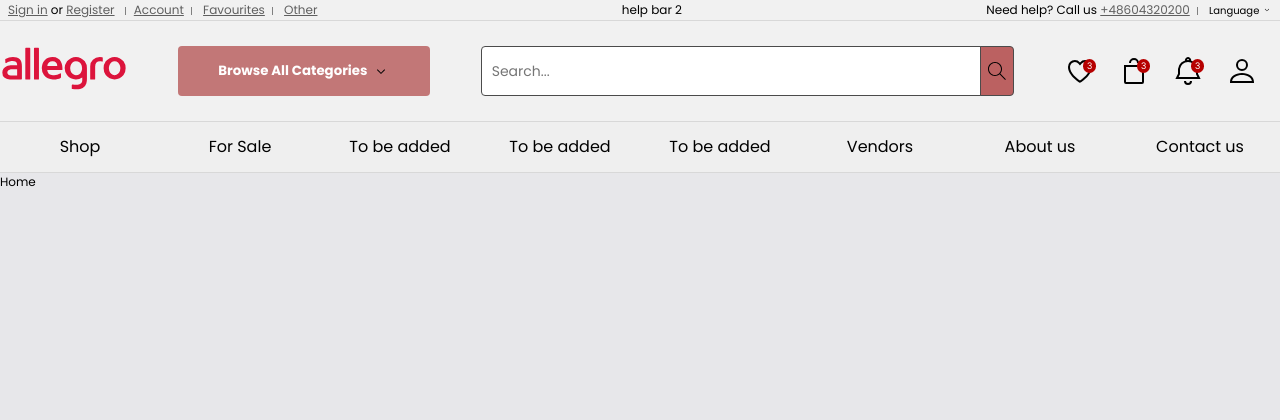
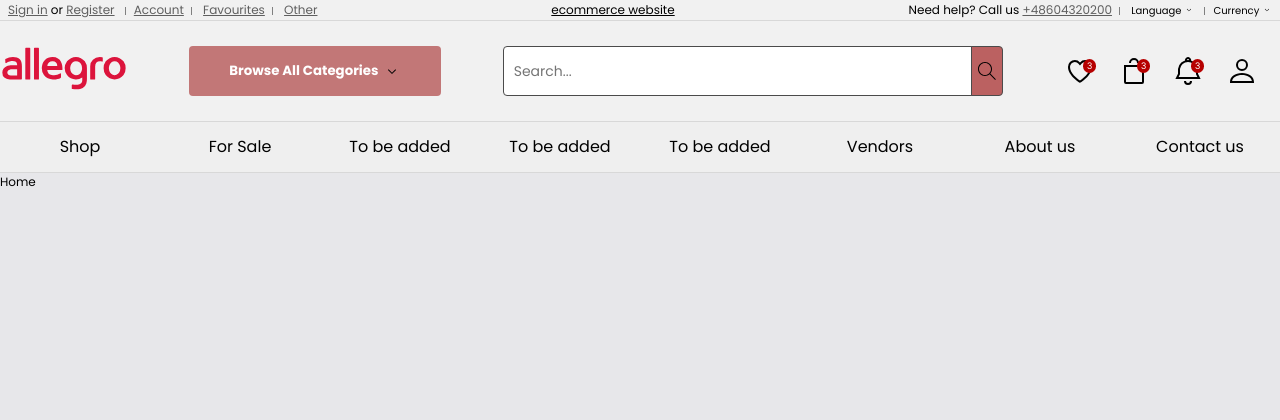
Before and after one commit to rafiwts/ecommerce, a Django app: page / in a window 1280 px wide. Shown: the top 420 px of the page. Run offline with Django 4.2, Linux system fonts and the light colour scheme.

Commit message:
Add script to dropbox buttons and change names

```diff
--- a/static/css/header.css
+++ b/static/css/header.css
@@ -3,8 +3,23 @@
     border-top: 1px solid rgb(216, 216, 216);
 }
 
+@media (max-width: 600px) {
+    .header-container {
+        height: 200px;
+    }
+
+    .header {
+        display: flex;
+        flex-direction: column;
+        justify-content: space-between;
+        align-items: center;
+        height: 100%;
+    }
+
+}
+
 .separator {
-    padding: 8px; /* Adjust as needed */
+    padding: 8px;
     position: relative;
 }
 
@@ -14,7 +29,7 @@
     height: 8px;
     position: absolute;
     top: 14px;
-    right: 0; /* Adjust as needed */
+    right: 0;
 }
 
 .separator a {
@@ -68,10 +83,12 @@
     display: flex;
     flex-direction: row;
     align-items: center;
+    width: 500px;
 }
 
 .search-bar {
-    width: 500px;
+    width: 100%;
+    max-width: 500px;
     border-top-left-radius: 4px;
     border-bottom-left-radius: 4px;
     font-size: 14px;
@@ -196,7 +213,7 @@
     position: relative;
 }
 
-.dropbtn {
+.category-dropbtn {
     display: flex;
     align-items: center;
     background-color: rgb(194, 119, 119);
@@ -209,18 +226,24 @@
     cursor: pointer;
 }
 
-.dropbtn:hover {
+@media (max-width: 1160px) {
+    .category-dropbtn {
+ display: None;
+    }
+}
+
+.category-dropbtn:hover {
     background-color: rgba(194, 119, 119, 0.336);
 }
 
-.dropbtn img {
+.category-dropbtn img {
     margin-left: 5px;
     width: 18px;
     height: 15px;
     transform: rotate(90deg);
 }
 
-.dropdown-categories {
+.categories-dropdown {
     display: none;
     position: absolute;
     top: 50px;
@@ -231,7 +254,7 @@
     z-index: 1;
 }
 
-.dropdown-categories a {
+.categories-dropdown a {
     color: black;
     padding: 12px 16px;
     text-decoration: none;
@@ -240,13 +263,8 @@
 
 .dropdown-categories a:hover {background-color: rgba(146, 30, 30, 0.336);}
 
-.show {display: block;}
-
-.dropdown-button-help {
-    position: relative;
-}
-
-.dropbtn-help {
+.language-dropbtn,
+.currency-dropbtn {
     background-color: inherit;
     position: relative;
     font-size: 10px;
@@ -255,34 +273,41 @@
     cursor: pointer;
 }
 
-.dropbtn-help:hover {
+.language-dropbtn:hover,
+.currency-dropbtn:hover {
     background-color: rgba(110, 110, 110, 0.336);
 }
 
-.dropbtn-help img {
+.language-dropbtn img,
+.currency-dropbtn img {
     width: 10px;
     height: 8px;
     transform: rotate(90deg);
 }
 
-.dropdown-categories-help {
+.languages-dropdown,
+.currencies-dropdown {
     display: none;
     position: absolute;
-    top: 0px;
+    left: 0px;
     background-color: rgb(241, 241, 241);
-    min-width: 150px;
-    font-size: 12px;
+    min-width: 30px;
+    font-size: 10px;
     box-shadow: 0px 8px 16px 0px rgba(0,0,0,0.2);
     z-index: 1;
 }
 
-.dropdown-categories-help a {
+.languages-dropdown a,
+.currencies-dropdown a {
     color: black;
-    padding: 12px 16px;
+    padding: 4px 8px;
     text-decoration: none;
     display: block;
 }
 
-.dropdown-categories-help a:hover {background-color: rgba(146, 30, 30, 0.336);}
+.languages-dropdown a:hover,
+.currencies-dropdown a:hover {background-color: rgba(124, 124, 124, 0.336);}
 
-.dupsko {display: block;}
+.show-categories,
+.show-languages,
+.show-currencies {display: block;}
--- a/static/js/scripts.js
+++ b/static/js/scripts.js
@@ -1,49 +1,65 @@
-// change the rotation of the arrow for categories tab upon clicking
-function dropdownBox() {
-    var dropdownList = document.getElementById("dropdownList");
-    dropdownList.classList.toggle("show");
+// change the rotation of the arrow for categories tab upon clicking for 3 buttons:
+function dropdownCategory() {
+    var dropdownList = document.getElementById("dropdownListCategory");
+    dropdownList.classList.toggle("show-categories");
 
-    var arrow = document.querySelector('.arrow');
-    arrow.style.transform = dropdownList.classList.contains('show') ? 'rotate(270deg)' : 'rotate(90deg)';
+    var arrow = document.querySelector('.category-arrow');
+    arrow.style.transform = dropdownList.classList.contains('show-categories') ? 'rotate(270deg)' : 'rotate(90deg)';
+}
+
+function dropdownLanguage() {
+    var dropdownList = document.getElementById("dropdownListLanguage");
+    dropdownList.classList.toggle("show-languages");
+
+    var arrow = document.querySelector('.language-arrow');
+    arrow.style.transform = dropdownList.classList.contains('show-languages') ? 'rotate(270deg)' : 'rotate(90deg)';
+}
+
+function dropdownCurrency() {
+    var dropdownList = document.getElementById("dropdownListCurrency");
+    dropdownList.classList.toggle("show-currencies");
+
+    var arrow = document.querySelector('.currency-arrow');
+    arrow.style.transform = dropdownList.classList.contains('show-currencies') ? 'rotate(270deg)' : 'rotate(90deg)';
 }
 
 window.onclick = function (event) {
-    if (!event.target.matches('.dropbtn')) {
-        var dropdowns = document.getElementsByClassName("dropdown-categories");
+    // Check for category dropdown
+    if (!event.target.matches('.category-dropbtn')) {
+        var categoryDropdowns = document.getElementsByClassName("categories-dropdown");
         var i;
-        for (i = 0; i < dropdowns.length; i++) {
-            var openDropdown = dropdowns[i];
-            if (openDropdown.classList.contains('show')) {
-                openDropdown.classList.remove('show');
+        for (i = 0; i < categoryDropdowns.length; i++) {
+            var openDropdown = categoryDropdowns[i];
+            if (openDropdown.classList.contains('show-categories')) {
+                openDropdown.classList.remove('show-categories');
+                document.querySelector('.category-dropbtn img').style.transform = 'rotate(90deg)';
+            }
+        }
+    }
 
-                // Reset the arrow rotation
-                document.querySelector('.tab-bar img').style.transform = 'rotate(90deg)';
+    // Check for language dropdown
+    if (!event.target.matches('.language-dropbtn')) {
+        var languageDropdowns = document.getElementsByClassName("languages-dropdown");
+        var j;
+        for (j = 0; j < languageDropdowns.length; j++) {
+            var openDropdown = languageDropdowns[j];
+            if (openDropdown.classList.contains('show-languages')) {
+                openDropdown.classList.remove('show-languages');
+                document.querySelector('.language-dropbtn img').style.transform = 'rotate(90deg)';
+            }
+        }
+    }
+
+    // Check for currency dropdown
+    if (!event.target.matches('.currency-dropbtn')) {
+        var currencyDropdowns = document.getElementsByClassName("currencies-dropdown");
+        var k;
+        for (k = 0; k < currencyDropdowns.length; k++) {
+            var openDropdown = currencyDropdowns[k];
+            if (openDropdown.classList.contains('show-currencies')) {
+                openDropdown.classList.remove('show-currencies');
+                document.querySelector('.currency-dropbtn img').style.transform = 'rotate(90deg)';
             }
         }
     }
 }
-
-// change the rotation of the arrow for categories tab upon clicking
-function dropdownBoxHelp() {
-    var dropdownList = document.getElementById("dropdownListHelp");
-    dropdownList.classList.toggle("dupsko");
-
-    var arrow = document.querySelector('.arrow-help');
-    arrow.style.transform = dropdownList.classList.contains('dupsko') ? 'rotate(270deg)' : 'rotate(90deg)';
-}
-
-window.onclick = function (event) {
-    if (!event.target.matches('.dropbtn-help')) {
-        var dropdowns = document.getElementsByClassName("dropdown-categories-help");
-        var i;
-        for (i = 0; i < dropdowns.length; i++) {
-            var openDropdown = dropdowns[i];
-            if (openDropdown.classList.contains('dupsko')) {
-                openDropdown.classList.remove('dupsko');
-
-                // Reset the arrow rotation
-                document.querySelector('.right-help-bar img').style.transform = 'rotate(90deg)';
-            }
-        }
-    }
-}
--- a/templates/base.html
+++ b/templates/base.html
@@ -22,18 +22,28 @@
                     <span class="separator"><a href="#" title="Other">Other</a></span>
                 </div>
                 <div class="middle-help-bar">
-                    <p>help bar 2</p>
+                    <p><u>ecommerce website</u></p>
                 </div>
                 <div class="right-help-bar">
                     <span class="separator">Need help? Call us <a href="#" title="Contact Center">+48604320200</a></span>
-                    <span class="separator"><button class="dropbtn-help" id="dropbtn-help" onclick="dropdownBoxHelp()">
-                            Language <img class="arrow-help" src="{% static 'images/arrow.svg' %}">
+                    <span class="separator">
+                        <button class="language-dropbtn" id="language-dropbtn" onclick="dropdownLanguage()">
+                            Language <img class="language-arrow" src="{% static 'images/arrow.svg' %}">
                         </button>
-                        <div id="dropdownListHelp" class="dropdown-categories-help">
-                            <a href="#">Category 1</a>
-                            <a href="#">Category 2</a>
-                            <a href="#">Category 3</a>
-                            <!-- Add more categories as needed -->
+                        <div id="dropdownListLanguage" class="languages-dropdown">
+                            <a href="#">Language 1</a>
+                            <a href="#">Language 2</a>
+                            <a href="#">Language 3</a>
+                        </div>
+                    </span>
+                    <span class="separator">
+                        <button class="currency-dropbtn" id="currency-dropbtn" onclick="dropdownCurrency()">
+                            Currency <img class="currency-arrow" src="{% static 'images/arrow.svg' %}">
+                        </button>
+                        <div id="dropdownListCurrency" class="currencies-dropdown">
+                            <a href="#">Currency 1</a>
+                            <a href="#">Currency 2</a>
+                            <a href="#">Currency 3</a>
                         </div>
                     </span>
                 </div>
@@ -45,10 +55,10 @@
                     <a href="{% url 'home' %}"><img src="{% static 'images/ecommerce-logo.svg' %}"></a>
                 </div>
                 <div class="dropdown-button">
-                    <button class="dropbtn" id="dropbtn" onclick="dropdownBox()">
-                        Browse All Categories <img class="arrow" src="{% static 'images/arrow.svg' %}">
+                    <button class="category-dropbtn" id="category-dropbtn" onclick="dropdownCategory()">
+                        Browse All Categories <img class="category-arrow" src="{% static 'images/arrow.svg' %}">
                     </button>
-                    <div id="dropdownList" class="dropdown-categories">
+                    <div id="dropdownListCategory" class="categories-dropdown">
                         <a href="#">Category 1</a>
                         <a href="#">Category 2</a>
                         <a href="#">Category 3</a>
```
